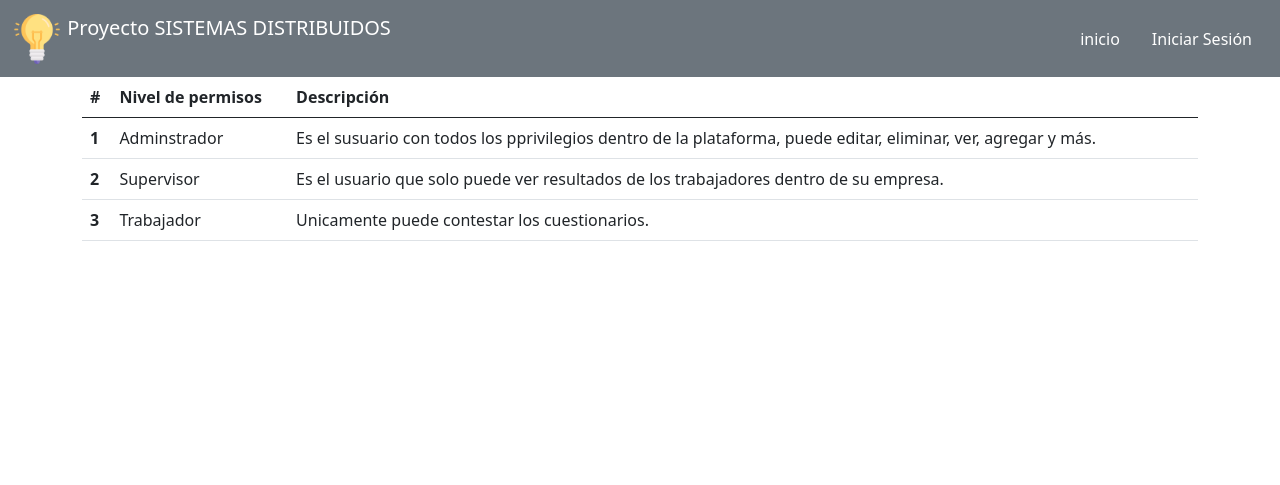
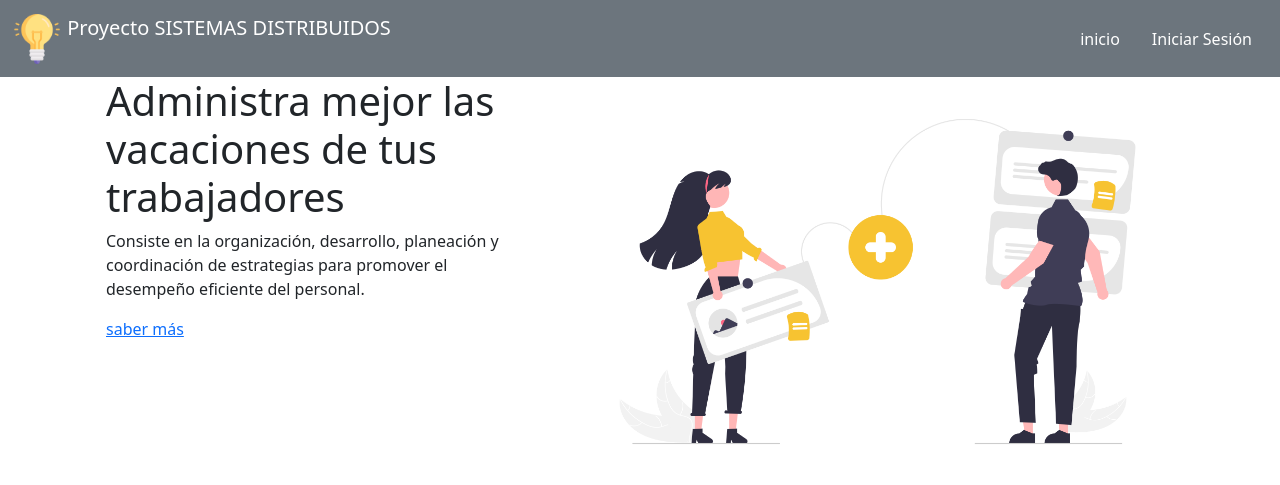
Before and after one commit to jaimecc12/sistemas-distribuidos, a PHP site: page / in a window 1280 px wide. Shown: the top 485 px of the page. Run offline with PHP 8.4, Linux system fonts and the light colour scheme; some libraries are stand-ins or nearby versions.

Commit message:
otra actualizacion bro

```diff
--- a/index.php
+++ b/index.php
@@ -33,36 +33,29 @@
 
 </main>
 <section class="container">
-    <table class="table">
-        <thead>
-          <tr>
-            <th scope="col">#</th>
-            <th scope="col">Nivel de permisos</th>
-            <th scope="col">Descripción</th>
+    <div class="row no-gutters">
+        <div class="col-lg-5 ">
+            <div class="container align-self-center mx-auto">
+             <h1>Administra mejor las vacaciones de tus trabajadores</h1>
 
-          </tr>
-        </thead>
-        <tbody>
-          <tr>
-            <th scope="row">1</th>
-            <td>Adminstrador</td>
-            <td>Es el susuario con todos los pprivilegios dentro de la plataforma, puede editar, eliminar, ver, agregar y más.</td>
+             <p>Consiste en la organización, desarrollo, planeación y coordinación de estrategias para promover el desempeño eficiente del personal.</p>
+             <a href="saber más">saber más</a>
+            </div>
 
-          </tr>
-          <tr>
-            <th scope="row">2</th>
-            <td>Supervisor</td>
-            <td>Es el usuario que solo puede ver resultados de los trabajadores dentro de su empresa.</td>
+        </div>
+        <div class="col-lg-7">
 
-          </tr>
-          <tr>
-            <th scope="row">3</th>
-            <td>Trabajador</td>
-            <td>Unicamente puede contestar los cuestionarios.</td>
+                <div class="">
+                <img src="./resources/img/portada.png" alt="" class="img-fluid">
+                </div>
 
-          </tr>
-        </tbody>
-      </table>
+        </div>
+
+    </div>
+
+
+
+
 </section>
 
 
```
Also changed, not shown: resources/img/portada.png (added).
